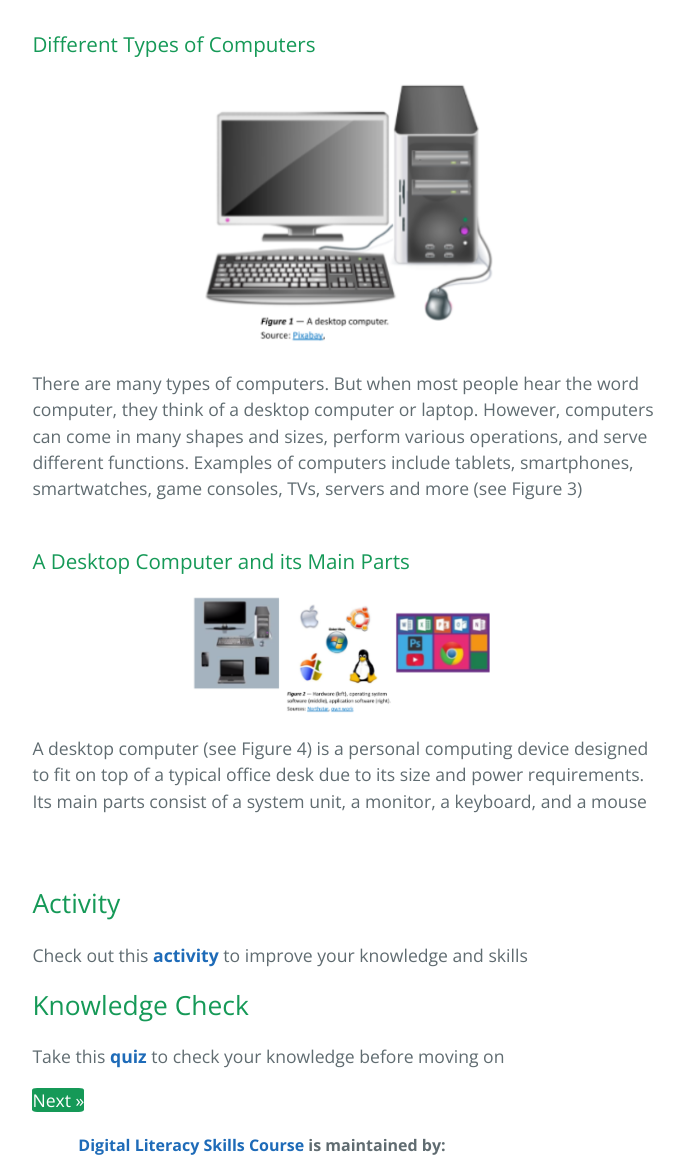
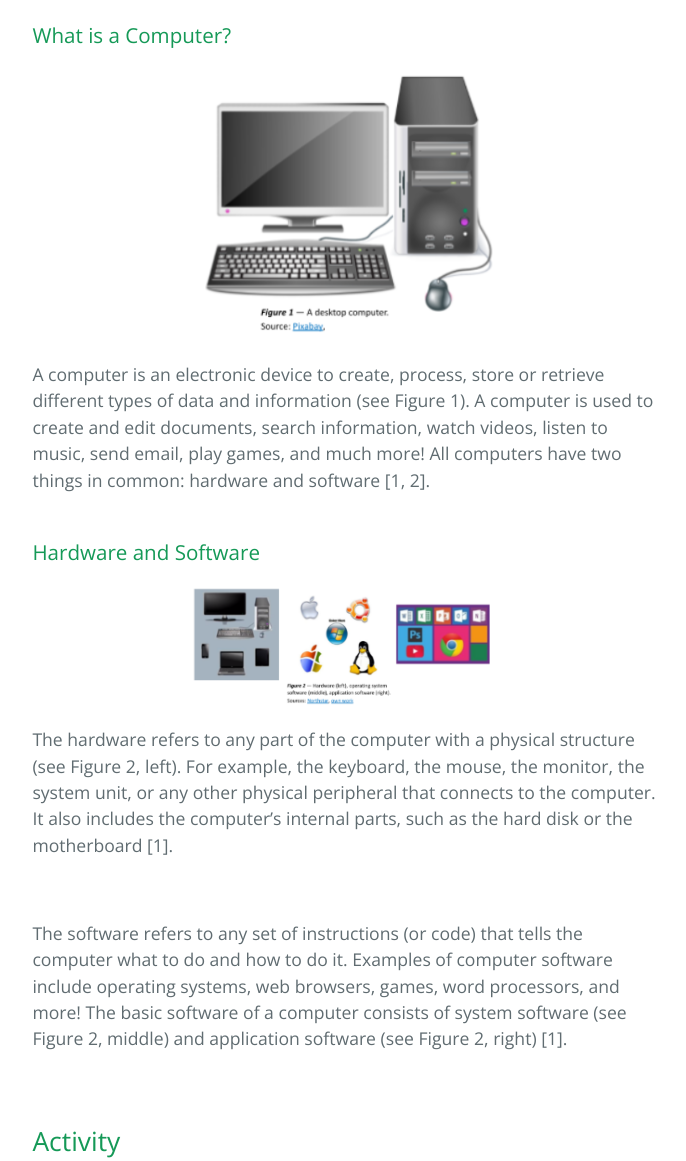
Before and after one commit to jeff-savin/lasalle, a Jekyll site: the page built from modules/module1/1_1.html, in a window 1280 px wide and 1400 px high, scrolled down 811 px, cut to the strip 239-1400 px from the top of the window. Shown: the whole strip, without its empty margins (378-1064 px from the left). Built offline with Jekyll 4.4.1, drawn with Linux system fonts in a browser that asks for light colours; some of the changed text lies outside the part shown.

Commit message:
Update 1_1.html

```diff
--- a/modules/module1/1_1.html
+++ b/modules/module1/1_1.html
@@ -5,32 +5,32 @@ title: {{ site.name }}
 
 <nav>
 	<ul>
-		<li><a href="1_1">Module 1.1</a></li>
-		<li><a href="1_2">Module 1.2</a></li>
-		<li><a href="1_3">Module 1.3</a></li>
-		<li><a href="1_4">Module 1.4</a></li>
-		<li><a href="1_5">Module 1.5</a></li>
-		<li><a href="1_6">Module 1.6</a></li>
-		<li><a href="1_7">Module 1.7</a></li>
-		<li><a href="1_8">Module 1.8</a></li>
-		<li><a href="1_9">Module 1.9</a></li>
-		<li><a href="1_10">Module 1.10</a></li>
+		<li><a href="1_1">Unit 1.1</a></li>
+		<li><a href="1_2">Unit 1.2</a></li>
+		<li><a href="1_3">Unit 1.3</a></li>
+		<li><a href="1_4">Unit 1.4</a></li>
+		<li><a href="1_5">Unit 1.5</a></li>
+		<li><a href="1_6">Unit 1.6</a></li>
+		<li><a href="1_7">Unit 1.7</a></li>
+		<li><a href="1_8">Unit 1.8</a></li>
+		<li><a href="1_9">Unit 1.9</a></li>
+		<li><a href="1_10">Unit 1.10</a></li>
 	</ul>
 </nav>
 
 <article>
 	<h1>Module 1: Introduction to the Computer</h1>
-	<h2>Unit 1.1: What are Different Types of Computers?</h2>
+	<h2>Unit 1.1: What is a Computer?</h2>
 	<h3>By the end of this unit:</h3>
 	<div class = "goals">
-		<p style="margin: 0 auto;">Students will be able to identify different types of computers</p>
-		<p style="margin: 0 auto;">Students will be able to identify a desktop computer and its main parts</p>
+		<p style="margin: 0 auto;">Students will be able to define a computer.</p>
+		<p style="margin: 0 auto;">Students will be able to define hardware and software.</p>
 	</div>
 
 	</br>
 
 	<div class = "video-lesson">
-		<h2>Video Lesson</h2>
+		<h3>Video Lesson</h2>
 		</br>
 		<iframe width="480" height="340"
 		src="https://www.youtube.com/embed/Cu3R5it4cQs">
@@ -40,22 +40,29 @@ title: {{ site.name }}
 	</br>
 
 	<div class = "lesson">
-		<h3>Different Types of Computers</h3>
+		<h3>What is a Computer?</h3>
 
 		<p><img src="https://jeff-savin.github.io/lasalle/images/1_1.1.PNG" alt="Alt text" class="center"/></p>
 
-		<p>There are many types of computers. But when most people hear the word computer, they think of a desktop computer or laptop.
-		However, computers can come in many shapes and sizes, perform various operations, and serve different functions. Examples of
-		computers include tablets, smartphones, smartwatches, game consoles, TVs, servers and more (see Figure 3) </p>
+		<p>A computer is an electronic device to create, process, store or retrieve different types of data and information (see Figure 1).
+		A computer is used to create and edit documents, search information, watch videos, listen to music, send email, play games, and much more!
+		All computers have two things in common: hardware and software [1, 2].</p>
 
 		</br>
 
-		<h3>A Desktop Computer and its Main Parts</h3>
+		<h3>Hardware and Software</h3>
 
 		<p><img src="https://jeff-savin.github.io/lasalle/images/1_1.2.PNG" alt="Alt text" class="center"/></p>
 
-		<p>A desktop computer (see Figure 4) is a personal computing device designed to fit on top of a typical office desk due to its
-		size and power requirements. Its main parts consist of a system unit, a monitor, a keyboard, and a mouse</p>
+		<p>The hardware refers to any part of the computer with a physical structure (see Figure 2, left).
+	        For example, the keyboard, the mouse, the monitor, the system unit, or any other physical peripheral that connects to the computer.
+		It also includes the computer’s internal parts, such as the hard disk or the motherboard [1].</p>
+
+		</br>
+
+		<p>The software refers to any set of instructions (or code) that tells the computer what to do and how to do it. Examples of computer
+	        software include operating systems, web browsers, games, word processors, and more! The basic software of a computer consists of system
+	        software (see Figure 2, middle) and application software (see Figure 2, right) [1].</p>
 
 		</br>
 
```
